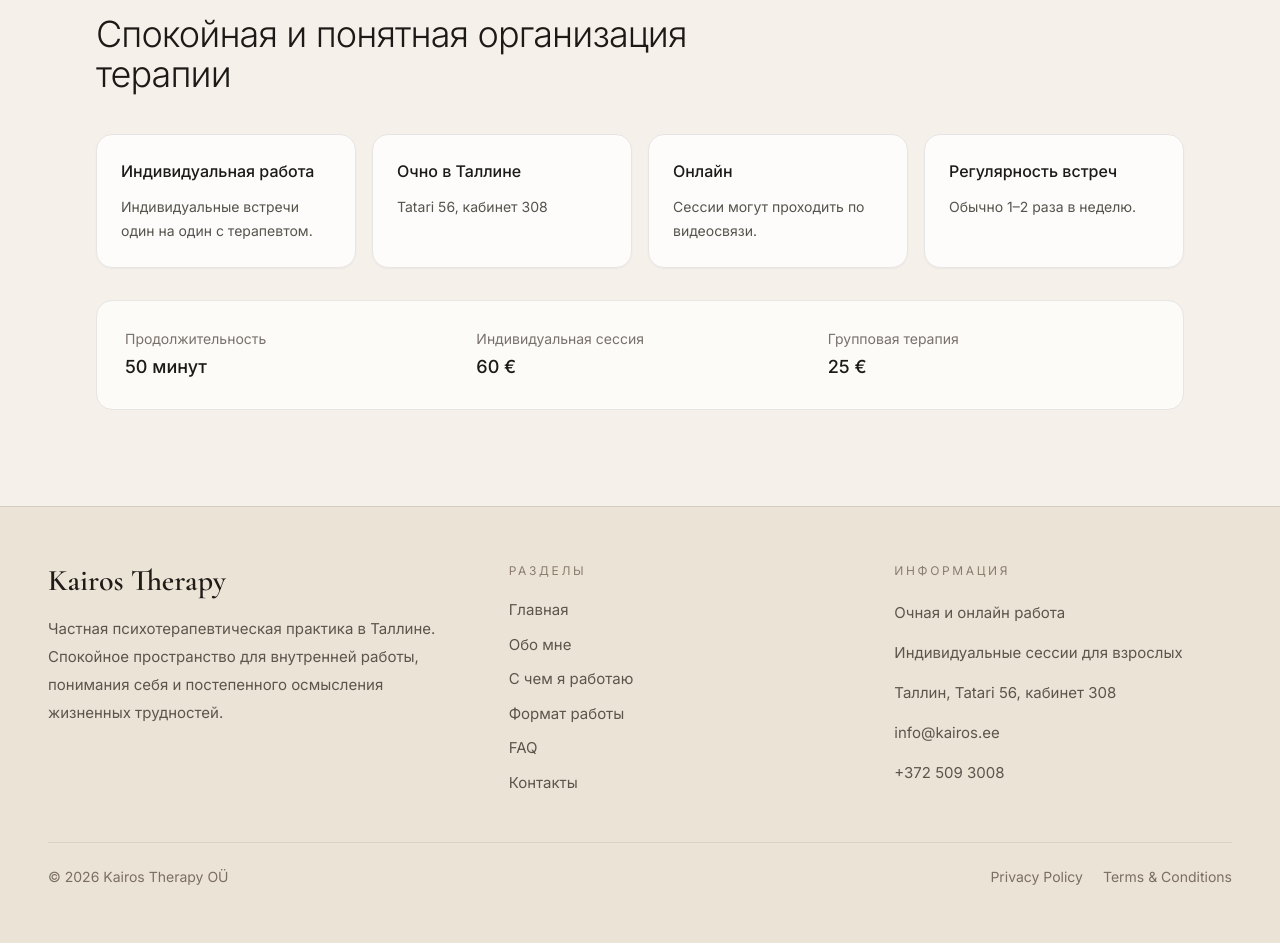
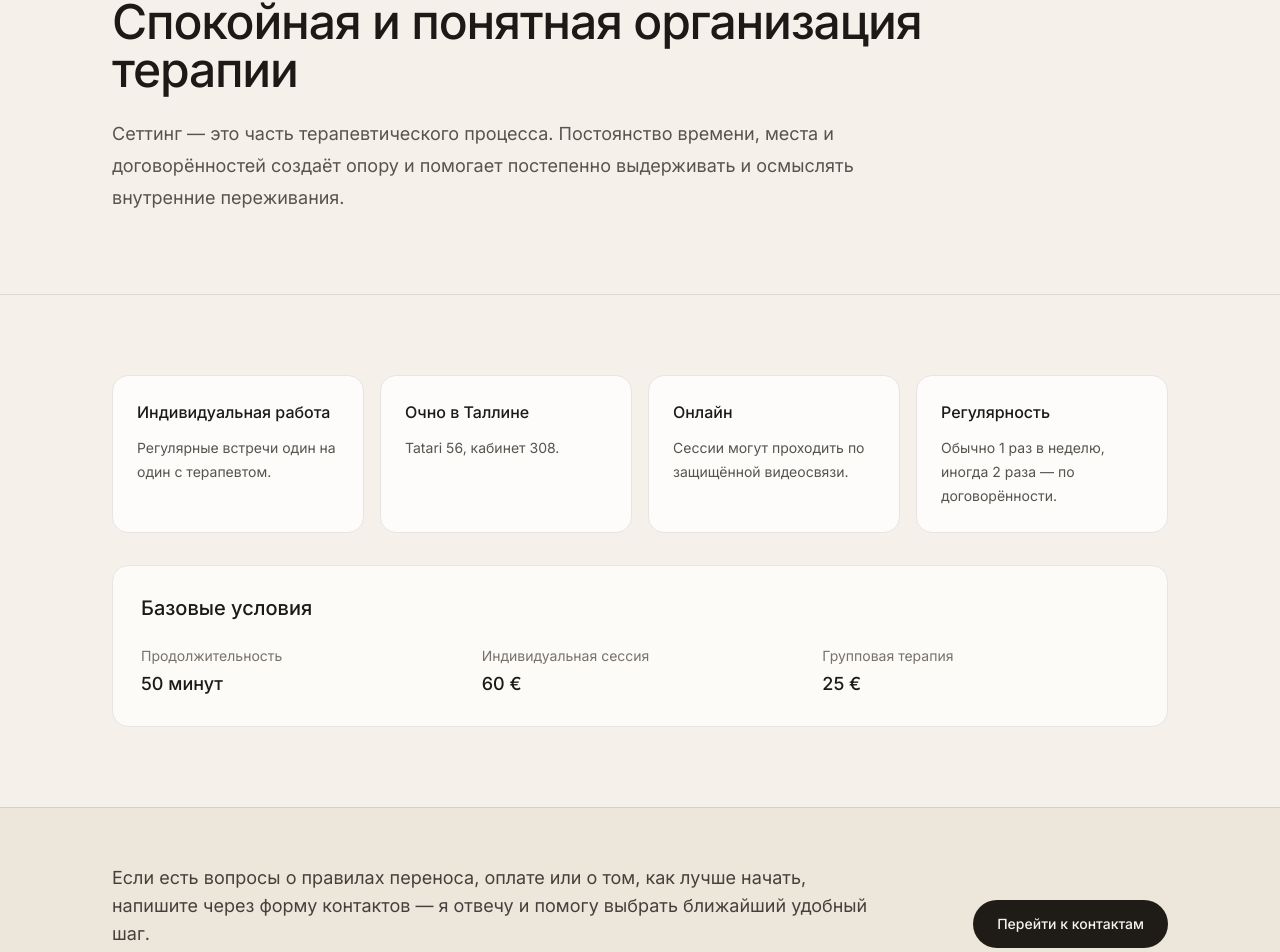
Before and after one commit to surf595/kairos-site, a Next.js app: page /format in a window 1280 px wide. Shown: the part 191-1143 px from the top of the page. Built offline with nearby package versions, Linux system fonts and the light colour scheme.

Commit message:
Improve structure and metadata for key informational pages

```diff
--- a/app/faq/page.tsx
+++ b/app/faq/page.tsx
@@ -1,3 +1,11 @@
+import type { Metadata } from "next";
+
+export const metadata: Metadata = {
+  title: "Вопросы и ответы — Kairos Therapy",
+  description:
+    "Ответы на частые вопросы о первой встрече, формате психотерапии, конфиденциальности и правилах работы.",
+};
+
 const firstContactFaq = [
   {
     question: "Как проходит первая встреча с психологом?",
@@ -223,7 +231,7 @@ export default function FAQPage() {
       <section className="mx-auto max-w-5xl px-6 py-16 md:px-8 md:py-24">
         <header className="mb-14">
           <h1 className="text-5xl font-semibold tracking-tight text-neutral-900 md:text-6xl">
-            FAQ
+            Вопросы и ответы
           </h1>
           <p className="mt-4 max-w-2xl text-[18px] leading-8 text-neutral-700">
             Ответы на частые вопросы о начале терапии, формате работы,
--- a/app/format/page.tsx
+++ b/app/format/page.tsx
@@ -1,53 +1,74 @@
-export default function FormatWorkSection() {
+import type { Metadata } from "next";
+import Link from "next/link";
+
+export const metadata: Metadata = {
+  title: "Формат работы — Kairos Therapy",
+  description:
+    "Как организована психотерапия: длительность сессии, регулярность встреч, очный и онлайн формат, стоимость и первые шаги.",
+};
+
 const items = [
   {
     title: "Индивидуальная работа",
-      text: "Индивидуальные встречи один на один с терапевтом.",
+    text: "Регулярные встречи один на один с терапевтом.",
   },
   {
     title: "Очно в Таллине",
-      text: "Tatari 56, кабинет 308",
+    text: "Tatari 56, кабинет 308.",
   },
   {
     title: "Онлайн",
-      text: "Сессии могут проходить по видеосвязи.",
+    text: "Сессии могут проходить по защищённой видеосвязи.",
   },
   {
-      title: "Регулярность встреч",
-      text: "Обычно 1–2 раза в неделю.",
+    title: "Регулярность",
+    text: "Обычно 1 раз в неделю, иногда 2 раза — по договорённости.",
   },
-  ];
+] as const;
 
+export default function FormatPage() {
   return (
-    <section className="bg-[#f5f1ea] py-20 sm:py-24">
-      <div className="mx-auto max-w-6xl px-6 lg:px-8">
-        <div className="max-w-2xl">
-          <p className="text-sm uppercase tracking-[0.2em] text-stone-500">
+    <main className="bg-[#f5f1ea] text-stone-900">
+      <section className="border-b border-black/10">
+        <div className="mx-auto max-w-6xl px-6 py-16 md:px-10 md:py-20 lg:px-12">
+          <p className="text-xs uppercase tracking-[0.22em] text-stone-500">
             Формат работы
           </p>
-          <h2 className="mt-3 text-3xl font-light tracking-tight text-stone-900 sm:text-4xl">
+          <h1 className="mt-4 max-w-4xl text-4xl font-medium tracking-tight md:text-5xl">
             Спокойная и понятная организация терапии
+          </h1>
+          <p className="mt-6 max-w-3xl text-lg leading-8 text-stone-600">
+            Сеттинг — это часть терапевтического процесса. Постоянство времени,
+            места и договорённостей создаёт опору и помогает постепенно
+            выдерживать и осмыслять внутренние переживания.
+          </p>
+        </div>
+      </section>
+
+      <section className="py-16 sm:py-20">
+        <div className="mx-auto max-w-6xl px-6 md:px-10 lg:px-12">
+          <div className="grid gap-4 sm:grid-cols-2 xl:grid-cols-4">
+            {items.map((item) => (
+              <article
+                key={item.title}
+                className="rounded-2xl border border-stone-200 bg-white/80 p-6"
+              >
+                <h2 className="text-base font-medium text-stone-900">
+                  {item.title}
                 </h2>
-        </div>
-
-        <div className="mt-10 grid gap-4 sm:grid-cols-2 xl:grid-cols-4">
-          {items.map((item) => (
-            <div
-              key={item.title}
-              className="rounded-2xl border border-stone-200 bg-white/80 p-6 shadow-[0_1px_2px_rgba(0,0,0,0.04)] transition-transform duration-200 hover:-translate-y-0.5"
-            >
-              <h3 className="text-base font-medium text-stone-900">
-                {item.title}
-              </h3>
                 <p className="mt-3 text-sm leading-6 text-stone-600">
                   {item.text}
                 </p>
-            </div>
+              </article>
             ))}
           </div>
 
           <div className="mt-8 rounded-2xl border border-stone-200 bg-white/70 p-6 sm:p-7">
-          <div className="grid gap-6 sm:grid-cols-3">
+            <h2 className="text-xl font-medium text-stone-900">
+              Базовые условия
+            </h2>
+
+            <div className="mt-6 grid gap-6 sm:grid-cols-3">
               <div>
                 <p className="text-sm text-stone-500">Продолжительность</p>
                 <p className="mt-1 text-lg font-medium text-stone-900">
@@ -57,20 +78,33 @@ export default function FormatWorkSection() {
 
               <div>
                 <p className="text-sm text-stone-500">Индивидуальная сессия</p>
-              <p className="mt-1 text-lg font-medium text-stone-900">
-                60 €
-              </p>
+                <p className="mt-1 text-lg font-medium text-stone-900">60 €</p>
               </div>
 
               <div>
                 <p className="text-sm text-stone-500">Групповая терапия</p>
-              <p className="mt-1 text-lg font-medium text-stone-900">
-                25 €
-              </p>
+                <p className="mt-1 text-lg font-medium text-stone-900">25 €</p>
               </div>
             </div>
           </div>
         </div>
       </section>
+
+      <section className="border-t border-black/10 bg-[#ede6db]">
+        <div className="mx-auto flex max-w-6xl flex-col gap-4 px-6 py-14 md:px-10 lg:flex-row lg:items-end lg:justify-between lg:px-12">
+          <p className="max-w-3xl text-base leading-7 text-stone-700 md:text-lg">
+            Если есть вопросы о правилах переноса, оплате или о том, как лучше
+            начать, напишите через форму контактов — я отвечу и помогу выбрать
+            ближайший удобный шаг.
+          </p>
+          <Link
+            href="/contacts"
+            className="inline-flex h-12 items-center justify-center rounded-full bg-[#1f1c18] px-6 text-sm font-medium text-[#f7f3ec] transition hover:bg-[#2b2621]"
+          >
+            Перейти к контактам
+          </Link>
+        </div>
+      </section>
+    </main>
   );
 }
--- a/app/layout.tsx
+++ b/app/layout.tsx
@@ -15,9 +15,16 @@ const cormorant = Cormorant_Garamond({
 });
 
 export const metadata: Metadata = {
-  title: "Kairos Therapy — Психотерапия в Таллине",
+  metadataBase: new URL("https://kairos.ee"),
+  title: {
+    default: "Kairos Therapy — Психотерапия в Таллине",
+    template: "%s | Kairos Therapy",
+  },
   description:
     "Частная психотерапевтическая практика в Таллине. Индивидуальная работа для взрослых: очно и онлайн.",
+  alternates: {
+    canonical: "/",
+  },
 };
 
 const navItems = [
--- a/app/services/page.tsx
+++ b/app/services/page.tsx
@@ -1,3 +1,12 @@
+import type { Metadata } from "next";
+import Link from "next/link";
+
+export const metadata: Metadata = {
+  title: "С чем я работаю — Kairos Therapy",
+  description:
+    "Темы, с которыми чаще всего обращаются в индивидуальную психотерапию: тревога, отношения, кризисы, самооценка и внутренние конфликты.",
+};
+
 const workItems = [
   {
     title: "Тревога и внутреннее напряжение",
@@ -31,38 +40,39 @@ const workItems = [
   },
 ] as const;
 
-export default function WorkSection() {
+export default function ServicesPage() {
   return (
-    <section
-      id="work"
-      className="border-t border-stone-300 bg-[#f3efe8]"
-      aria-labelledby="work-section-title"
-    >
-      <div className="mx-auto max-w-7xl px-6 py-20 md:px-10 md:py-24">
-        <div className="max-w-3xl">
-          <p className="mb-3 text-sm uppercase tracking-[0.18em] text-stone-500">
+    <main className="bg-[#f3efe8] text-stone-800">
+      <section className="border-b border-black/10">
+        <div className="mx-auto max-w-7xl px-6 py-16 md:px-10 md:py-20 lg:px-12">
+          <p className="text-xs uppercase tracking-[0.22em] text-stone-500">
             Направления работы
           </p>
+          <h1 className="mt-4 max-w-4xl text-4xl font-medium tracking-tight md:text-5xl">
+            С чем можно обратиться в терапию
+          </h1>
+          <p className="mt-6 max-w-3xl text-lg leading-8 text-stone-600">
+            Необязательно иметь «правильный запрос» или точный диагноз. Часто
+            человек приходит с внутренней спутанностью, усталостью, напряжением
+            или повторяющимися сложностями в отношениях и жизненных выборах.
+          </p>
+        </div>
+      </section>
 
+      <section aria-labelledby="work-section-title">
+        <div className="mx-auto max-w-7xl px-6 py-16 md:px-10 md:py-20 lg:px-12">
           <h2
             id="work-section-title"
-            className="text-4xl font-medium tracking-tight text-stone-800 md:text-5xl"
+            className="max-w-3xl text-3xl font-medium tracking-tight md:text-4xl"
           >
-            С чем ко мне обращаются
+            Темы, которые мы можем исследовать в совместной работе
           </h2>
 
-          <p className="mt-5 max-w-2xl text-base leading-7 text-stone-600 md:text-lg">
-            В терапию часто приходят не только с конкретной проблемой, но и с
-            ощущением, что в жизни что-то повторяется, застревает или теряет
-            смысл.
-          </p>
-        </div>
-
-        <div className="mt-12 grid gap-5 md:mt-14 md:grid-cols-2 xl:grid-cols-3">
+          <div className="mt-10 grid gap-5 md:grid-cols-2 xl:grid-cols-3">
             {workItems.map((item) => (
               <article
                 key={item.title}
-              className="rounded-[28px] border border-stone-300/90 bg-[#f6f2eb] p-7 transition duration-300 hover:-translate-y-0.5 hover:border-stone-400 hover:bg-[#f8f5ef] hover:shadow-[0_8px_30px_rgba(0,0,0,0.04)]"
+                className="rounded-[28px] border border-stone-300/90 bg-[#f6f2eb] p-7"
               >
                 <h3 className="text-2xl font-medium leading-tight text-stone-800">
                   {item.title}
@@ -76,5 +86,28 @@ export default function WorkSection() {
           </div>
         </div>
       </section>
+
+      <section className="border-t border-black/10 bg-[#efe8dd]">
+        <div className="mx-auto flex max-w-7xl flex-col gap-6 px-6 py-14 md:px-10 lg:flex-row lg:items-end lg:justify-between lg:px-12">
+          <div>
+            <h2 className="text-2xl font-medium tracking-tight md:text-3xl">
+              Если пока трудно сформулировать, что именно происходит
+            </h2>
+            <p className="mt-3 max-w-3xl text-base leading-7 text-stone-600 md:text-lg">
+              Это нормально. Первая встреча может быть пространством, где вы
+              спокойно расскажете о текущем состоянии, а мы вместе проясним,
+              подходит ли вам такой формат помощи.
+            </p>
+          </div>
+
+          <Link
+            href="/contacts"
+            className="inline-flex h-12 items-center justify-center rounded-full bg-[#1f1c18] px-6 text-sm font-medium text-[#f7f3ec] transition hover:bg-[#2b2621]"
+          >
+            Связаться и записаться
+          </Link>
+        </div>
+      </section>
+    </main>
   );
 }
```
Lines whose indentation alone changed are shown as unchanged.
